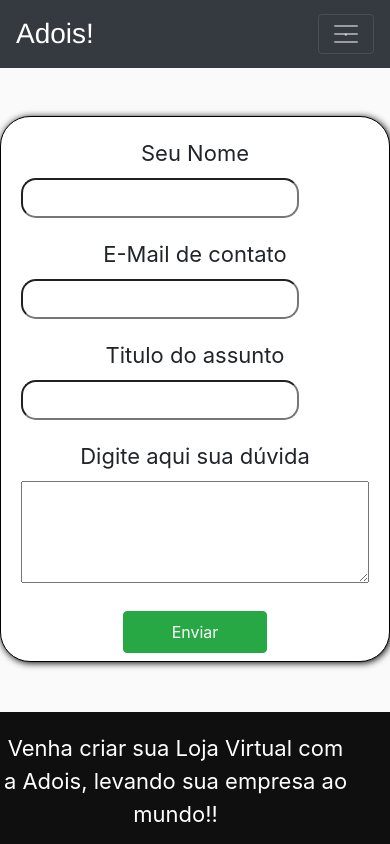
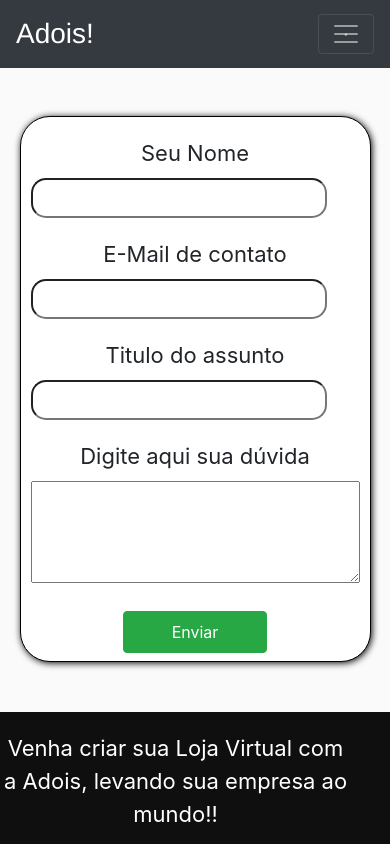
Before and after one commit to joneivison13/Adois, a React (Create React App) app: page /contato in a window 390 px wide. Shown: the top 844 px of the page. Built offline with nearby package versions, Linux system fonts and the light colour scheme.

Commit message:
concerto de outros bugs da pagina de contato

```diff
--- a/src/app.css
+++ b/src/app.css
@@ -256,10 +256,10 @@ form{
         margin: 20px auto;
     }
     .form{
-        width: 100%;
+        width: 90%;
         margin: 10px;
     }
     .form-card input{
-        width: 80%;
+        width: 90%;
     }
 }
```
